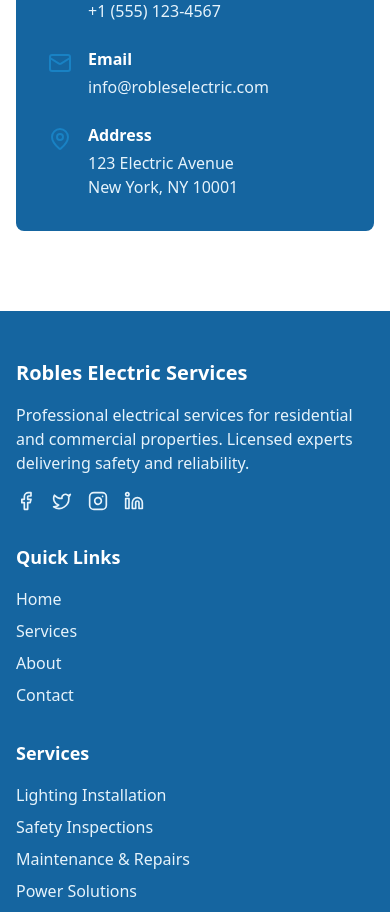
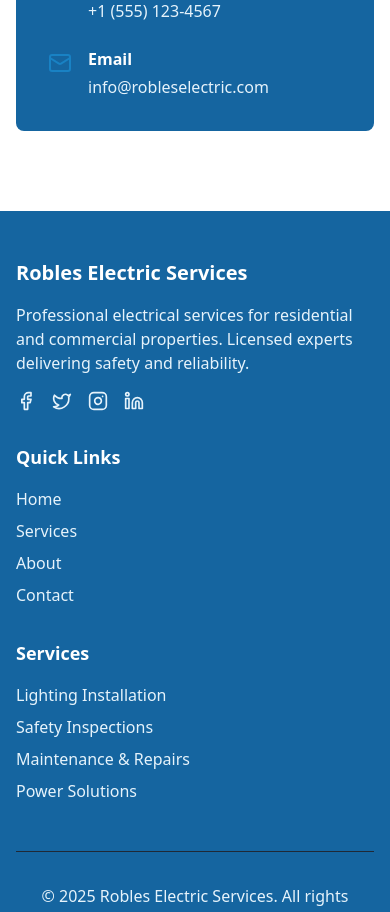
Before and after one commit to louisxfounder/sleek-electric-landing, a React (Vite) app: page / in a window 390 px wide. Shown: the part 4026-4938 px from the top of the page. Built offline with nearby package versions, Linux system fonts and the light colour scheme.

Commit message:
Remove Address from Contact Section
Updated the Contact component to remove the address information, retaining only the phone number and email for user inquiries.
[skip gpt_engineer]

```diff
--- a/src/components/Contact.tsx
+++ b/src/components/Contact.tsx
@@ -1,7 +1,7 @@
 import { Button } from "./ui/button";
 import { Input } from "./ui/input";
 import { Textarea } from "./ui/textarea";
-import { Phone, Mail, MapPin } from "lucide-react";
+import { Phone, Mail } from "lucide-react";
 
 export const Contact = () => {
   return (
@@ -51,17 +51,6 @@ export const Contact = () => {
                   <p className="text-primary-light">info@robleselectric.com</p>
                 </div>
               </div>
-
-              <div className="flex items-start space-x-4">
-                <MapPin className="w-6 h-6 text-primary mt-1" />
-                <div>
-                  <h4 className="font-semibold mb-1">Address</h4>
-                  <p className="text-primary-light">
-                    123 Electric Avenue<br />
-                    New York, NY 10001
-                  </p>
-                </div>
-              </div>
             </div>
           </div>
         </div>
```
